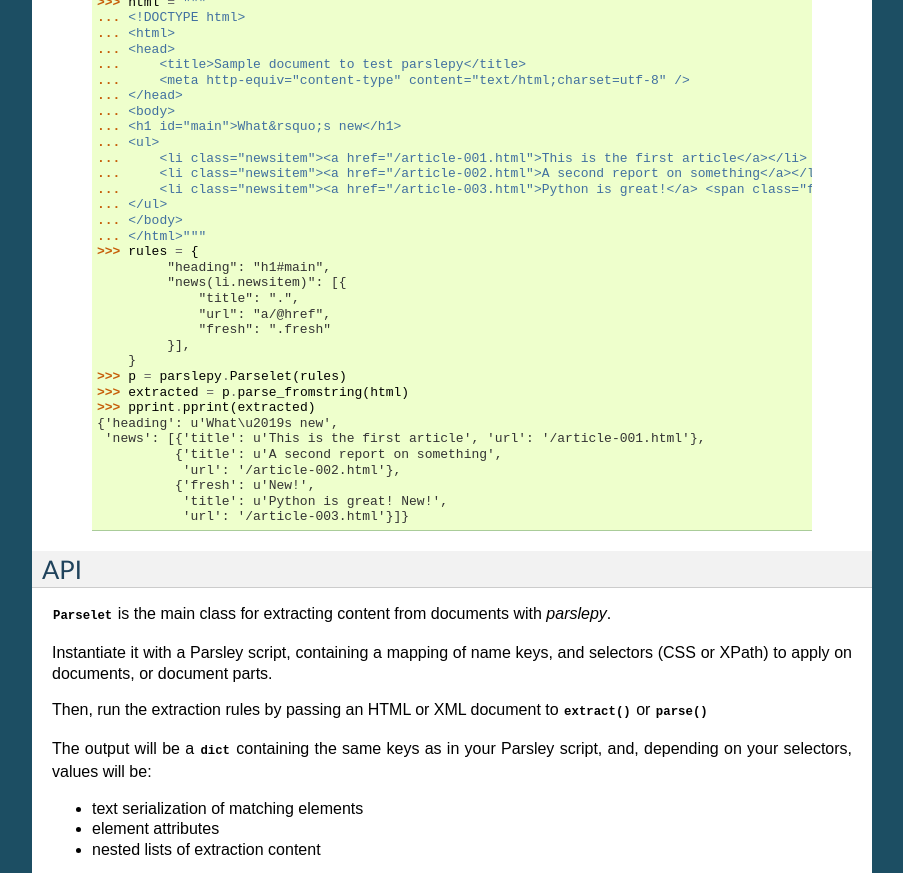
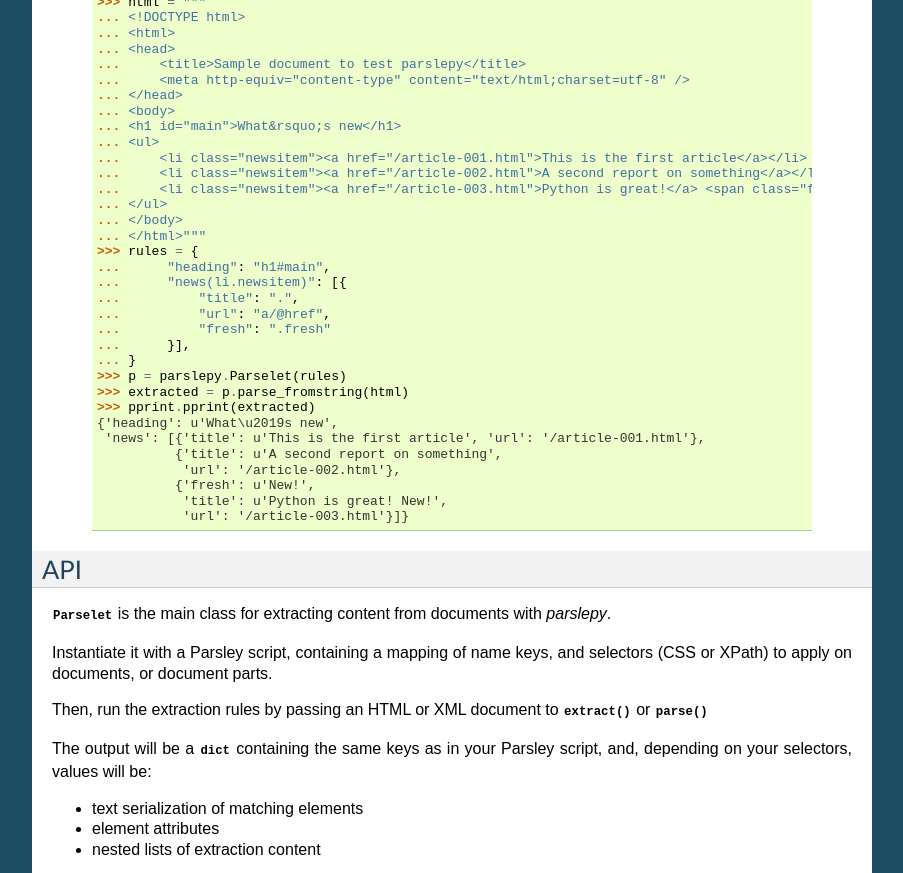
Before and after one commit to redapple/parslepy, a Sphinx documentation site: the page built from docs/index.rst, in a window 1280 px wide and 900 px high, scrolled down 1360 px, cut to the strip 0-873 px from the top of the window. Shown: the whole strip, without its empty margins (198-1101 px from the left). Built offline with Sphinx 7.4.7, drawn with Linux system fonts in a browser that asks for light colours.

```diff
--- a/docs/index.rst
+++ b/docs/index.rst
@@ -112,13 +112,13 @@ Quickstart
     ... </body>
     ... </html>"""
     >>> rules = {
-             "heading": "h1#main",
-             "news(li.newsitem)": [{
-                 "title": ".",
-                 "url": "a/@href",
-                 "fresh": ".fresh"
-             }],
-        }
+    ...      "heading": "h1#main",
+    ...      "news(li.newsitem)": [{
+    ...          "title": ".",
+    ...          "url": "a/@href",
+    ...          "fresh": ".fresh"
+    ...      }],
+    ... }
     >>> p = parslepy.Parselet(rules)
     >>> extracted = p.parse_fromstring(html)
     >>> pprint.pprint(extracted)
@@ -179,28 +179,28 @@ to the Parselet constructor.
         >>> xml_parser = lxml.etree.XMLParser()
         >>> url = 'http://itunes.apple.com/us/rss/topalbums/limit=10/explicit=true/xml'
         >>> xsh = parslepy.XPathSelectorHandler(
-                namespaces={
-                    'atom': 'http://www.w3.org/2005/Atom',
-                    'im': 'http://itunes.apple.com/rss'
-                })
+        ...     namespaces={
+        ...         'atom': 'http://www.w3.org/2005/Atom',
+        ...         'im': 'http://itunes.apple.com/rss'
+        ...     })
         >>> rules = {
-                "entries(//atom:feed/atom:entry)": [
-                    {
-                        "title": "atom:title",
-                        "name": "im:name",
-                        "id": "atom:id/@im:id",
-                        "artist(im:artist)": {
-                            "name": ".",
-                            "href": "@href"
-                        },
-                        "images(im:image)": [{
-                            "height": "@height",
-                            "url": "."
-                        }],
-                        "releasedate": "im:releaseDate"
-                    }
-                ]
-            }
+        ...     "entries(//atom:feed/atom:entry)": [
+        ...         {
+        ...             "title": "atom:title",
+        ...             "name": "im:name",
+        ...             "id": "atom:id/@im:id",
+        ...             "artist(im:artist)": {
+        ...                 "name": ".",
+        ...                 "href": "@href"
+        ...             },
+        ...             "images(im:image)": [{
+        ...                 "height": "@height",
+        ...                 "url": "."
+        ...             }],
+        ...             "releasedate": "im:releaseDate"
+        ...         }
+        ...     ]
+        ... }
         >>> parselet = parslepy.Parselet(rules, selector_handler=xsh)
         >>> parselet.parse(url, parser=xml_parser)
         {'entries': [{'name': u'Born Sinner (Deluxe Version)', ...
--- a/requirements-lxml-3.0.txt
+++ b/requirements-lxml-3.0.txt
@@ -1,2 +1,2 @@
 cssselect
-lxml<3.1
+lxml<=3.0.2
--- a/setup.py
+++ b/setup.py
@@ -3,7 +3,7 @@
 from distutils.core import setup
 
 setup(name='parslepy',
-      version='0.1.1',
+      version='0.1.2',
       description='Parsley extraction library using lxml',
       long_description="""
 ========
```
Also changed, not shown: README.md (+6 -6 lines), 2 other files.
